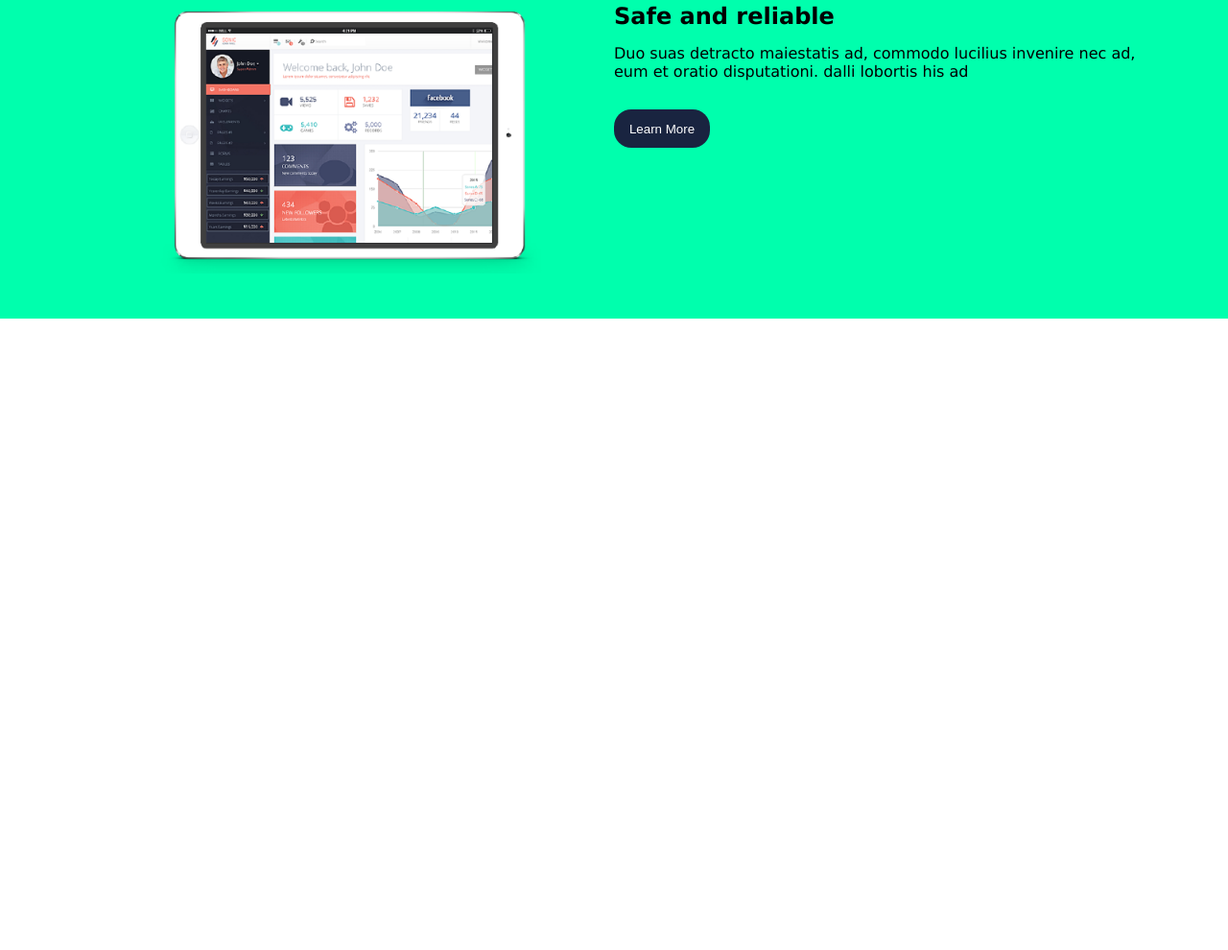
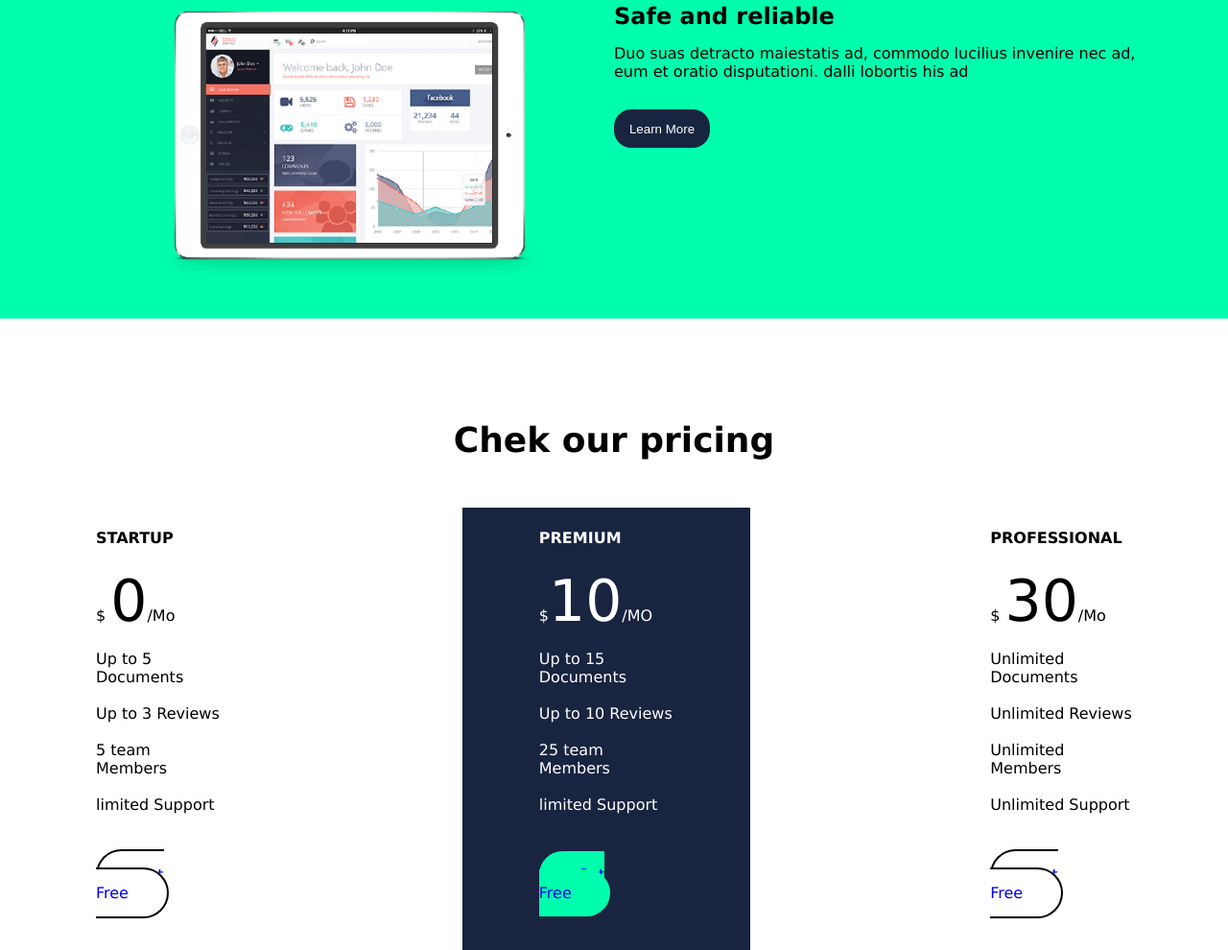
Before and after one commit to Eusebio-suarez/Proyecto-Atlas, a plain HTML site: page index.html in a window 1280 px wide. Shown: the part 1427-2417 px from the top of the page at 96% size. Before the commit the page ends 1759 px from the top, so only its background shows below. Drawn offline with Linux system fonts and the light colour scheme.

Commit message:
seccion 3

```diff
--- a/index.html
+++ b/index.html
@@ -70,6 +70,42 @@
             </div>
         </div>
     </section>
+    <section>
+        <div class="section3">
+        <h3 class="pricingt"> Chek our pricing</h3>
+        <div class="pricing">
+            <div class="pricefree">
+                <h4>STARTUP</h4>
+                <P>$ <span class="number">0</span>/Mo</P>
+                <p>Up to 5 Documents <br><br>
+                    Up to 3 Reviews <br><br>
+                    5 team Members <br><br>
+                    limited Support <br><br><br>
+                </p>
+                <a  class="Getfree1" href="#">Get Free</a>
+            </div>
+            <div class="pricePremium">
+                <h4>PREMIUM</h4>
+                <P>$<span class="number">10</span>/MO</P>
+                <p>Up to 15 Documents <br><br>
+                    Up to 10 Reviews <br><br>
+                    25 team Members <br><br>
+                    limited Support <br><br><br>
+                </p>
+                <a  class="Getfree2" href="#">Get Free</a>
+            </div>
+            <div class="priceProfecional">
+                <h4>PROFESSIONAL</h4>
+                <P>$ <span class="number">30</span>/Mo</P>
+                <p>Unlimited Documents <br><br>
+                    Unlimited Reviews <br><br>
+                    Unlimited Members <br><br>
+                    Unlimited Support <br><br><br>
+                </p>
+                <a  class="Getfree1" href="#">Get Free</a>
+            </div>
+        </div>
+    </section>
 
 </body>
 </html>
```
